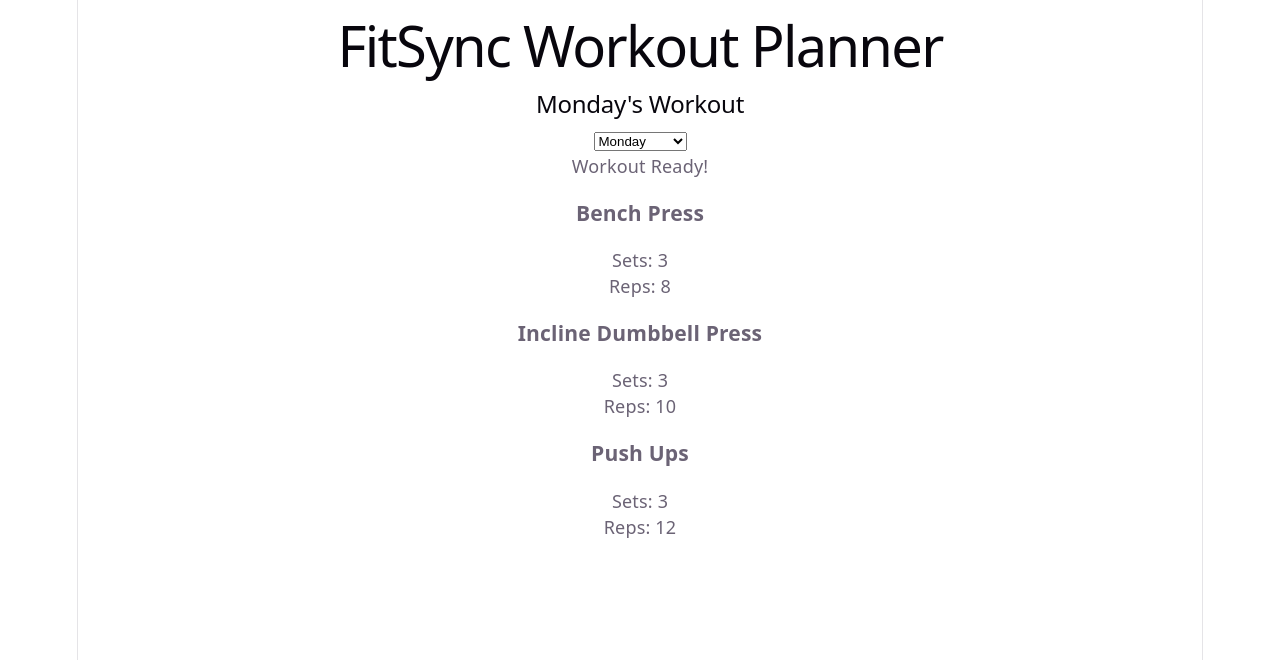
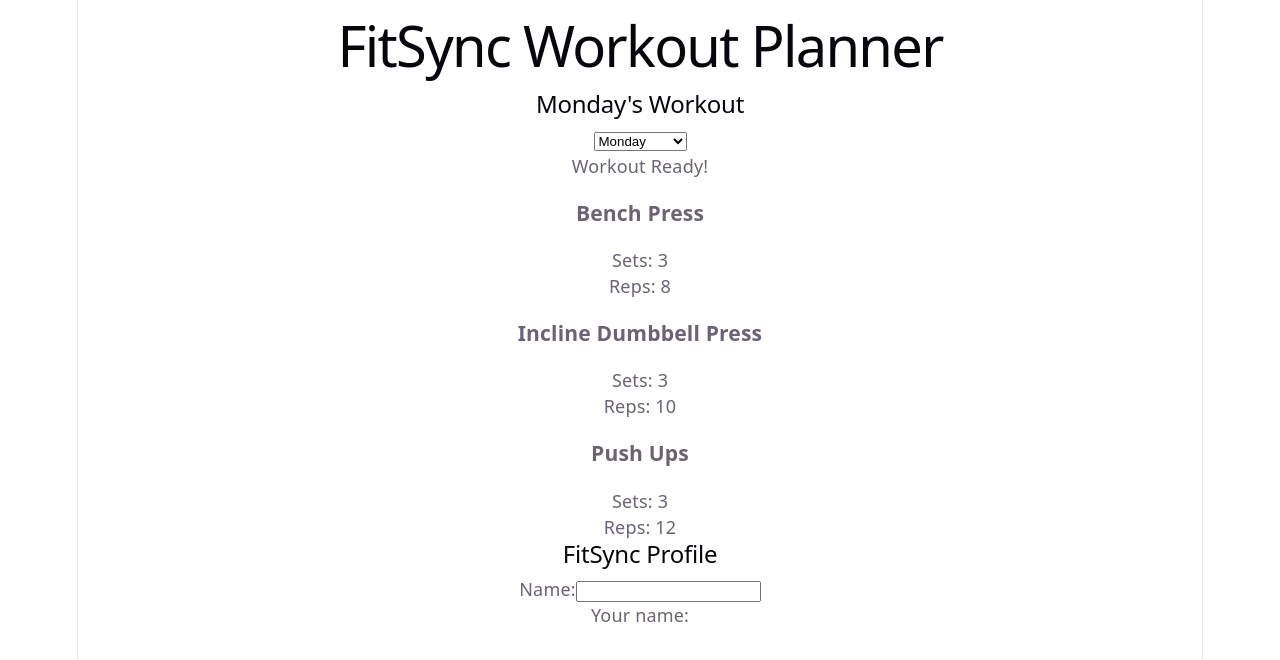
Before and after one commit to likhith992/FitSync, a React (Vite) app in the folder frontend/react-app/: page / in a window 1280 px wide. Shown: the top 660 px of the page. Built offline with nearby package versions, Linux system fonts and the light colour scheme.

Commit message:
changes  in react

```diff
--- a/frontend/react-app/src/App.jsx
+++ b/frontend/react-app/src/App.jsx
@@ -1,3 +1,4 @@
+import ProfileForm from "./ProfileForm";
 import { useState } from "react";
 import ExerciseCard from "./ExerciseCard";
 
@@ -32,6 +33,7 @@ function App() {
     <option value="Wednesday">Wednesday</option>
     <option value="Friday">Friday</option>
 </select>
+
       {hasWorkout ? (
     <p>Workout Ready!</p>
 ) : (
@@ -46,6 +48,7 @@ function App() {
         reps={exercise.reps}
     />
 ))}
+  <ProfileForm />
     </div>
   )
 }
--- /dev/null
+++ b/frontend/react-app/src/ProfileForm.jsx
@@ -0,0 +1,23 @@
+import { useState } from "react";
+
+function ProfileForm() {
+    const [name, setName] = useState("");
+
+    return (
+        <div>
+            <h2>FitSync Profile</h2>
+
+            <label>Name:</label>
+
+            <input
+                type="text"
+                value={name}
+                onChange={(event) => setName(event.target.value)}
+            />
+
+            <p>Your name: {name}</p>
+        </div>
+    );
+}
+
+export default ProfileForm;
```
